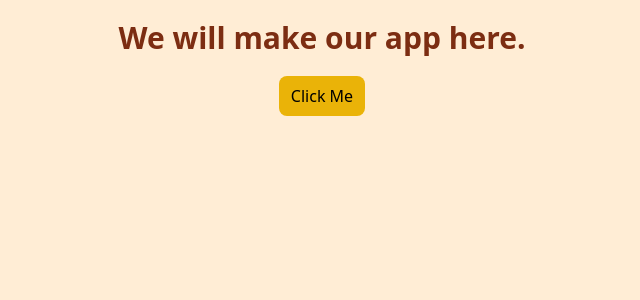
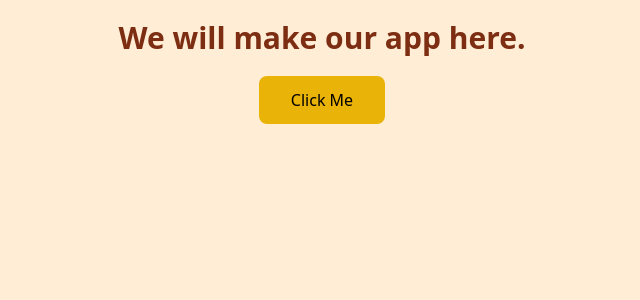
Before and after one commit to sopan619/bing-search-web, a React (Vite) app: page / in a window 1280 px wide. Shown: the top 300 px of the page, without its empty margins (318-958 px from the left). Built offline with nearby package versions, Linux system fonts and the light colour scheme.

Commit message:
basic level project complete all goals achieved, not very clean, will work on it

```diff
--- a/src/App.jsx
+++ b/src/App.jsx
@@ -13,18 +13,26 @@ function App() {
 
   const stopSearch = ()=>{
     openTab();
-   setInterval(openTab,5000)
+    let s = setInterval(()=>{
+      // console.log("first")
+       openTab()
+  },5000
+  )
+  setTimeout(()=>{
+    // console.log("second")
+    clearInterval(s);
+  },20000)
   }
 
   return (
-    <div className="wrapper mb-20 flex flex-col">
+    <div className="wrapper flex flex-col">
       <div className="text-center my-5">
         <h1 className="text-3xl font-bold text-orange-900">
           We will make our app here.
           </h1>
       </div>
-      <div className="mx-auto">
-        <button className="bg-yellow-500 w-fit py-2 px-3 rounded-lg" onClick={stopSearch}>Click Me</button>
+      <div className="mx-auto w-fit">
+        <button className="bg-yellow-500 py-3 px-8 rounded-lg" onClick={stopSearch}>Click Me</button>
       </div>
     </div>
   );
```
